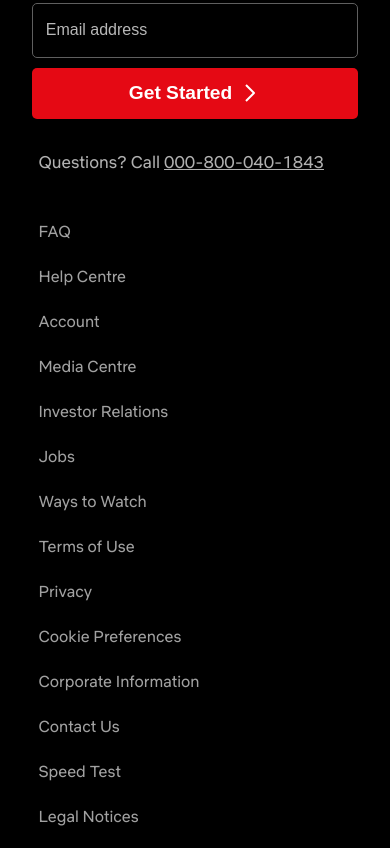
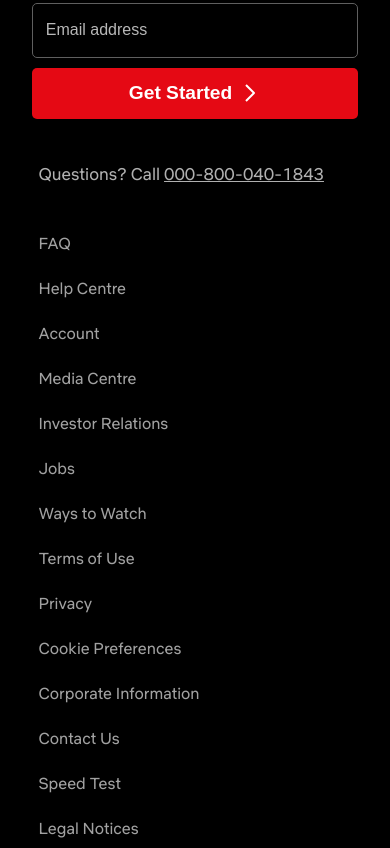
Before and after one commit to TheCoderKamal/Netflix, a plain HTML site: page index.html in a window 390 px wide. Shown: the part 2880-3728 px from the top of the page. Drawn offline with nearby package versions, Linux system fonts and the light colour scheme.

Commit message:
change in the footer

```diff
--- a/style.css
+++ b/style.css
@@ -623,7 +623,7 @@ footer{
     }
 
     footer{
-        padding: 0em 3em;
+        padding: 1em 3em;
         width: 100%;
     }
     .footer-links{
```
